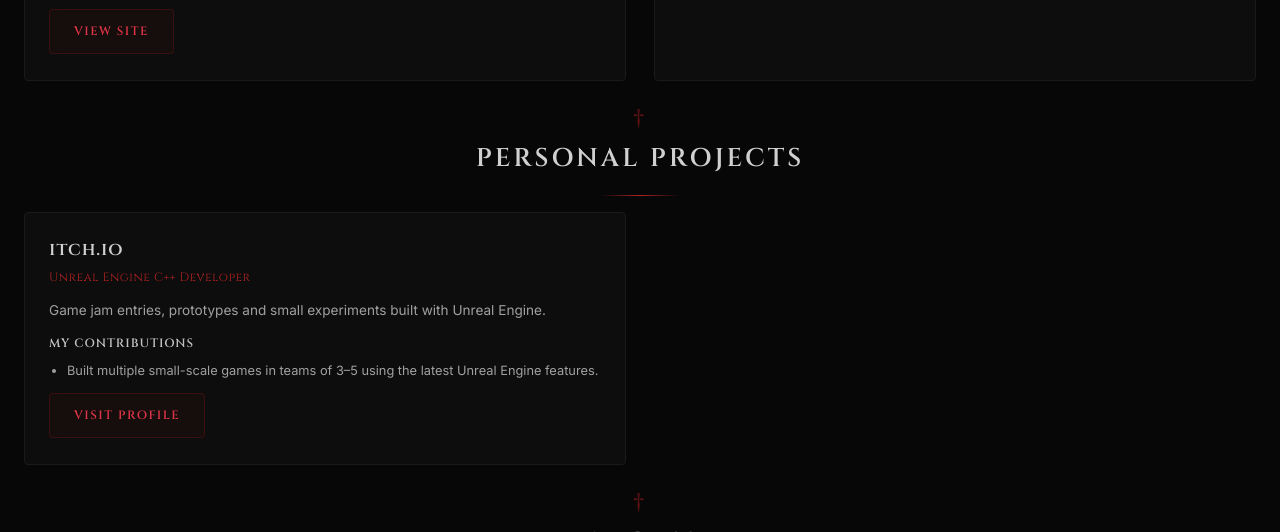
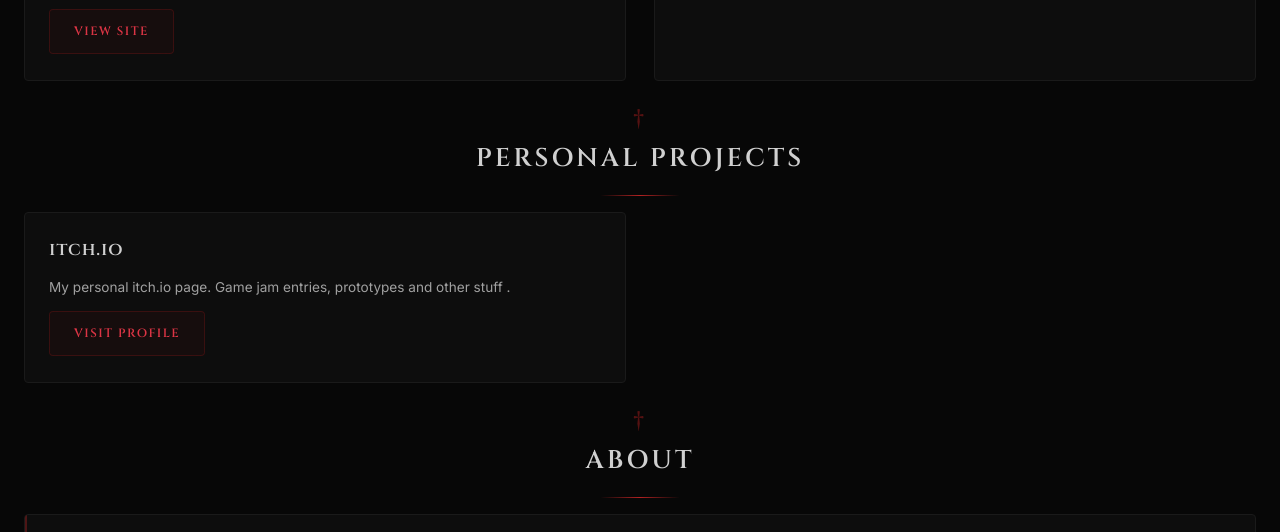
Before and after one commit to SunbeamOut/sunbeamout.github.io, a plain HTML site: page index.html in a window 1280 px wide. Shown: the part 1919-2451 px from the top of the page. Drawn offline with Linux system fonts and the light colour scheme.

Commit message:
Upd itch description

```diff
--- a/index.html
+++ b/index.html
@@ -5,7 +5,7 @@
     <meta name="viewport" content="width=device-width, initial-scale=1">
     <title>Denis Dovnar — Unreal Engine C++ Developer</title>
     <link rel="icon" type="image/png" sizes="32x32" href="favicon.png">
-    <meta name="description" content="Unreal Engine C++ Developer game developer portfolio: Steam releases, itch.io projects, and more.">
+    <meta name="description" content="Unreal Engine C++ Developer portfolio: Steam releases, itch.io projects, and more.">
     <link rel="stylesheet" href="style.css">
     <link rel="preconnect" href="https://fonts.googleapis.com">
     <link rel="preconnect" href="https://fonts.gstatic.com" crossorigin>
@@ -15,7 +15,7 @@
 
     <header class="hero">
         <h1 class="hero-name">Denis Dovnar</h1>
-        <p class="tagline">Unreal Engine 5 · C++</p>
+        <p class="tagline">Unreal Engine · C++</p>
         <a class="btn" href="assets/pdf/Denis_Dovnar_Unreal_Engine_Developer_CV.pdf" target="_blank" rel="noopener">
             View CV
         </a>
@@ -135,16 +135,9 @@
                 <article class="game-card">
                     <div class="game-card-body">
                         <h3 class="game-card-title">itch.io</h3>
-                        <p class="game-card-role">Unreal Engine C++ Developer</p>
                         <p class="game-card-desc">
-                            Game jam entries, prototypes and small experiments built with Unreal Engine.
+                            My personal itch.io page. Game jam entries, prototypes and other stuff .
                         </p>
-                        <div class="game-card-contribution">
-                            <h4>My Contributions</h4>
-                            <ul>
-                                <li>Built multiple small-scale games in teams of 3–5 using the latest Unreal Engine features.</li>
-                            </ul>
-                        </div>
                         <a class="btn btn--itch" href="https://sunbeamout.itch.io/" target="_blank" rel="noopener">
                             Visit profile
                         </a>
```
